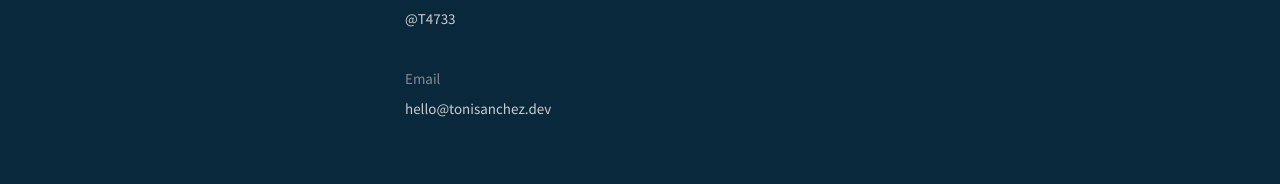
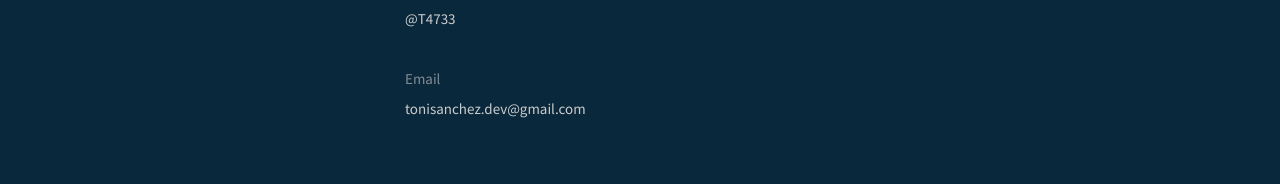
Before and after one commit to TonySapa/tonisanchezdev, a React (Create React App) app: page / in a window 1280 px wide. Shown: the part 1690-1874 px from the top of the page. Built offline with nearby package versions, Linux system fonts and the light colour scheme.

Commit message:
change email and minor css changes on footer

```diff
--- a/public/resumeData.json
+++ b/public/resumeData.json
@@ -7,7 +7,7 @@
     "bioHow": "Passionate about functional programming. I am not scared of using mathematical thinking. My mind thinks in JavaScript, my stack is MERN, but I choose to live the JS fatigue, always ready for next framework. Android/iOS apps with React Native, desktop apps with Electron JS or Java. I can work with jQuery instead of React or complementing it, PHP instead of Node, Python instead of Java and SQL instead of Mongo, although I would not choose that stack and therefore I am not that creative with it as with MERN.",
     "bioWhen": "All applications listed on this site (included this site, ha) are developed with React. Despite earlier versions of a+Eco REST API that where querying SQL with PHP in the back, earlier versions and the rest of the applications are querying mongoDB using Node. There is no scalability without Redux, I implement it 99% of the cases, even when the project looks apparently small. Last, and less important, I also tend to work with SASS or other pre-processors when project gets too big.",
     "contactmessage":"Here is where you should write your message to readers to have them get in contact with you.",
-    "email": "hello@tonisanchez.dev",
+    "email": "tonisanchez.dev@gmail.com",
     "phone": "555-555-5555",
     "telegram": "@T4733",
     "telegramLink": "https://t.me/T4733",
--- a/src/Components/About.js
+++ b/src/Components/About.js
@@ -36,7 +36,7 @@ class About extends Component {
                <div className="columns contact-details">
                   <h2>Contact Details</h2>
                   Telegram <i className="fab fa-telegram"></i> <a href={telegramLink} target='_blank'><p>{telegram}</p></a>
-                  Email <a href='mailto:hello@tonisanchez.dev'><p>{email}</p></a>
+                  Email <a href='mailto:tonisanchez.dev@gmail.com'><p>{email}</p></a>
                </div>
                <div className="columns download">
                   <p>
--- a/src/Components/Footer.js
+++ b/src/Components/Footer.js
@@ -20,7 +20,8 @@ class Footer extends Component {
 
            <ul className="copyright">
               <li>&copy; 2020</li>
-              <li>Developed with React, deployed with AWS Amplify. <a title="Styleshout" href="mailto:hello@tonisanchez.dev">hello@tonisanchez.dev</a></li>
+              <li>Developed with React, deployed with AWS Amplify</li>
+              <li><a title="Styleshout" href="mailto:tonisanchez.dev@gmail.com">Contact</a></li>
            </ul>
 
         </div>
```
